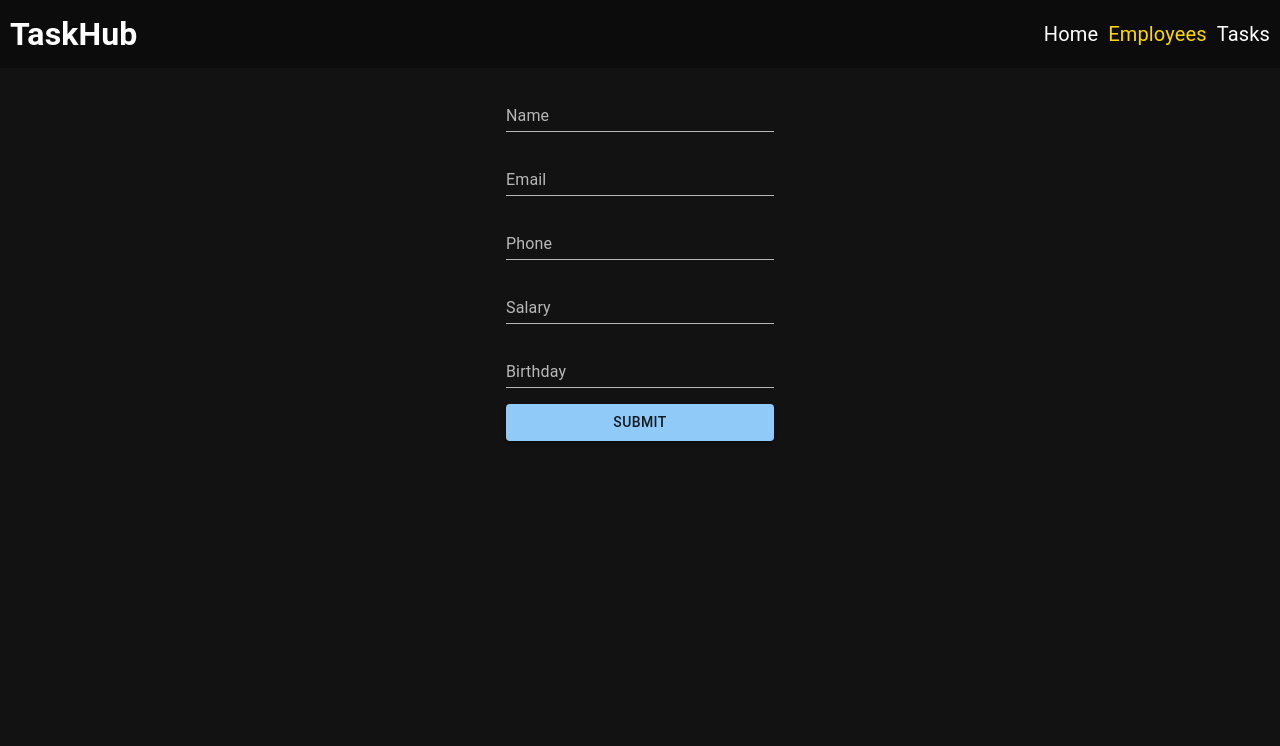
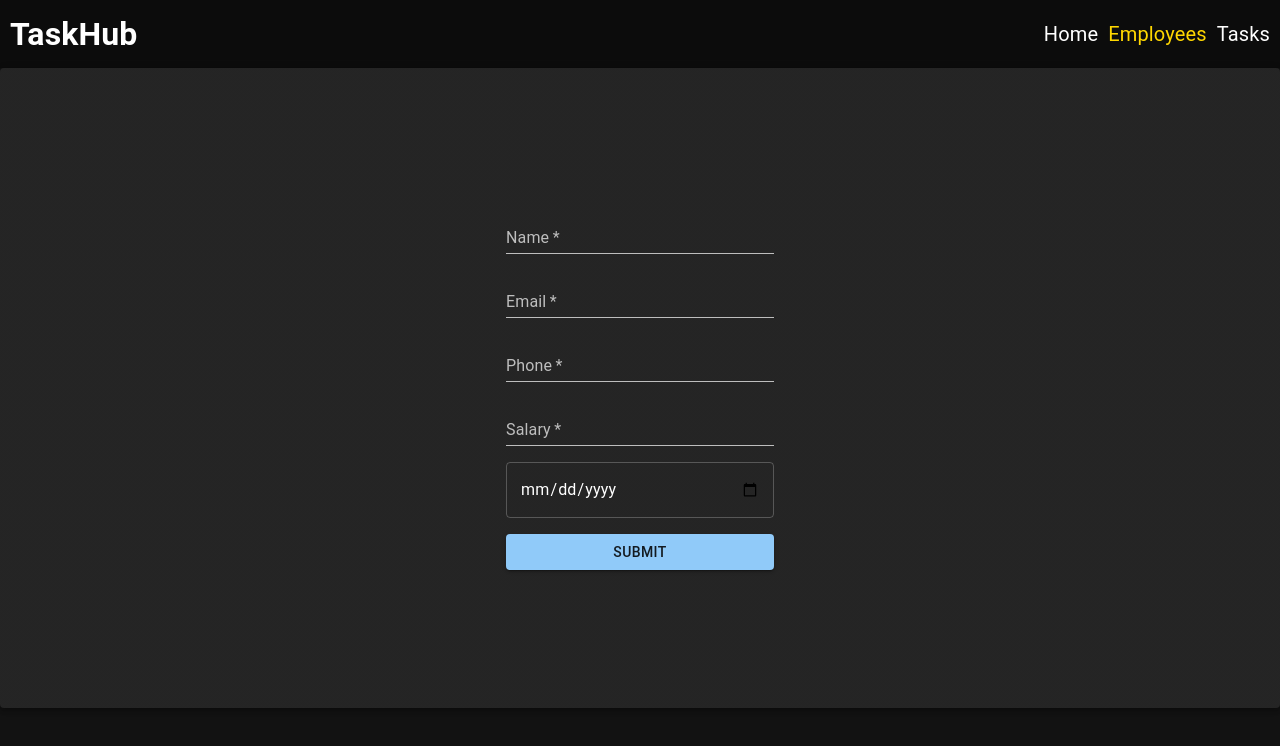
Before and after one commit to RadosRosic/TaskHub, a React (Create React App) app: page /employees/new-employee in a window 1280 px wide. Shown: the top 746 px of the page. Built offline with nearby package versions, Linux system fonts and the light colour scheme.

Commit message:
Add edit employee

```diff
--- a/package.json
+++ b/package.json
@@ -7,7 +7,7 @@
     "@emotion/styled": "^11.10.6",
     "@mui/icons-material": "^5.11.11",
     "@mui/material": "^5.11.12",
-    "@mui/x-data-grid": "^6.0.0",
+    "@mui/styled-engine-sc": "^5.11.11",
     "@testing-library/jest-dom": "^5.16.5",
     "@testing-library/react": "^13.4.0",
     "@testing-library/user-event": "^13.5.0",
@@ -16,6 +16,7 @@
     "react-router-dom": "^6.8.2",
     "react-scripts": "5.0.1",
     "sass": "^1.58.3",
+    "styled-components": "^5.3.8",
     "web-vitals": "^2.1.4"
   },
   "scripts": {
--- a/src/App.js
+++ b/src/App.js
@@ -1,15 +1,18 @@
 import { createBrowserRouter, RouterProvider } from "react-router-dom";
 
 import HomePage from "./pages/Home";
-import RootLayout from "./pages/RootLayout";
-import EmployeesPage, { loader as employeeLoader } from "./pages/Employees";
+import Root from "./pages/Root";
+import EmployeesPage, { loader as employeesLoader } from "./pages/Employees";
+import NewEmployeePage from "./pages/Employees/New";
+import EditEmployeePage from "./pages/Employees/Edit";
 import TasksPage, { loader as tasksLoader } from "./pages/Tasks";
 import ErrorPage from "./pages/Error";
 
+import { action as employeeHttpAction } from "./components/EmployeeForm";
+
 import { ThemeProvider, createTheme } from "@mui/material/styles";
 import CssBaseline from "@mui/material/CssBaseline";
-import EditEmployeePage from "./pages/EmployeeForm";
-import NewEmployeePage from "./pages/EmployeeForm";
+import Employee, { loader as employeeLoader } from "./pages/Employees/Employee";
 
 const darkTheme = createTheme({
   palette: {
@@ -20,7 +23,7 @@ const darkTheme = createTheme({
 const router = createBrowserRouter([
   {
     path: "/",
-    element: <RootLayout />,
+    element: <Root />,
     errorElement: <ErrorPage />,
     children: [
       { index: true, element: <HomePage /> },
@@ -43,22 +46,24 @@ const router = createBrowserRouter([
           {
             index: true,
             element: <EmployeesPage />,
-            loader: employeeLoader,
+            loader: employeesLoader,
           },
           {
             path: "new-employee",
             element: <NewEmployeePage />,
+            action: employeeHttpAction,
           },
           {
+            id: "employee",
             path: ":employeeID",
+            loader: employeeLoader,
+
             children: [
-              { index: true, element: <p>Employee ID</p> },
+              { index: true, element: <Employee /> },
               {
                 path: "edit-employee",
                 element: <EditEmployeePage />,
-                action: () => {
-                  console.log("xd");
-                },
+                action: employeeHttpAction,
               },
             ],
           },
--- /dev/null
+++ b/src/components/EmployeeForm.jsx
@@ -0,0 +1,104 @@
+import { Form, json, redirect } from "react-router-dom";
+import { TextField, Stack, Button, Paper, Input } from "@mui/material";
+// import { LocalizationProvider } from "@mui/x-date-pickers";
+// import { AdapterDateFns } from "@mui/x-date-pickers/AdapterDateFns";
+// import { DesktopDatePicker } from "@mui/x-date-pickers/DesktopDatePicker";
+// import { useState } from "react";
+// import dayjs from "dayjs";
+
+const EmployeeForm = ({ method, employee }) => {
+  return (
+    <Paper
+      sx={{
+        display: "flex",
+        justifyContent: "center",
+        alignItems: "center",
+        height: "80vh",
+      }}
+      elevation={3}
+    >
+      <Form method={method}>
+        <Stack width={300} m="auto" p={2} spacing={2}>
+          <TextField
+            label="Name"
+            variant="standard"
+            name="name"
+            required
+            defaultValue={employee ? employee.name : ""}
+          />
+          <TextField
+            label="Email"
+            variant="standard"
+            name="email"
+            required
+            defaultValue={employee ? employee.email : ""}
+          />
+          <TextField
+            label="Phone"
+            variant="standard"
+            name="phoneNumber"
+            required
+            defaultValue={employee ? employee.phoneNumber : ""}
+          />
+          <TextField
+            label="Salary"
+            variant="standard"
+            name="salary"
+            required
+            defaultValue={employee ? employee.salary : ""}
+          />
+          <TextField
+            type="date"
+            name="dateOfBirth"
+            required
+            defaultValue={employee ? employee.dateOfBirth : null}
+          />
+          <Button variant="contained" type="submit">
+            Submit
+          </Button>
+        </Stack>
+      </Form>
+    </Paper>
+  );
+};
+
+export default EmployeeForm;
+
+export async function action({ request, params }) {
+  const method = request.method;
+  const data = await request.formData();
+
+  const newEmployeeData = {
+    name: data.get("name"),
+    email: data.get("email"),
+    phoneNumber: data.get("phoneNumber"),
+    salary: data.get("salary"),
+    dateOfBirth: data.get("dateOfBirth"),
+  };
+
+  console.log(newEmployeeData.dateOfBirth);
+
+  let url = "https://6409c70ed16b1f3ed6dc8caf.mockapi.io/taskhub/employees";
+
+  if (method === "PUT") {
+    const employeeID = params.employeeID;
+    url += `/${employeeID}`;
+  }
+
+  const response = await fetch(url, {
+    method: method,
+    headers: {
+      "Content-Type": "application/json",
+    },
+    body: JSON.stringify(newEmployeeData),
+  });
+
+  if (!response.ok && method === "PUT") {
+    throw json({ message: "Could not edit employee" }, { status: 500 });
+  }
+  if (!response.ok && method === "POST") {
+    throw json({ message: "Could not create new employee" }, { status: 500 });
+  }
+
+  return redirect("/employees");
+}
--- a/src/components/Table/index.jsx
+++ b/src/components/Table/index.jsx
@@ -55,7 +55,7 @@ const MyTable = ({
               <TableCell>{data.salary}</TableCell>
               <TableCell>{formatDate(data.dateOfBirth)}</TableCell>
               <TableCell sx={{ width: 20 }}>
-                <IconButton>
+                <IconButton onClick={() => deleteEmployeeHandler(data.id)}>
                   <PersonRemoveIcon />
                 </IconButton>
               </TableCell>
@@ -65,9 +65,9 @@ const MyTable = ({
                 </Link>
               </TableCell>
               <TableCell sx={{ width: 20 }}>
-                <IconButton>
+                <Link to={data.id}>
                   <VisibilityIcon />
-                </IconButton>
+                </Link>
               </TableCell>
             </TableRow>
           ))}
--- a/src/pages/EmployeeForm.jsx
+++ /dev/null
@@ -1,54 +0,0 @@
-import { Form } from "react-router-dom";
-import { TextField, Stack, Button } from "@mui/material";
-
-const EmployeeForm = () => {
-  return (
-    <Form>
-      <Stack width={300} m="auto" p={2} spacing={2}>
-        <TextField
-          id="standard-basic"
-          label="Name"
-          variant="standard"
-          name="name"
-        />
-        <TextField
-          id="standard-basic"
-          label="Email"
-          variant="standard"
-          name="email"
-        />
-        <TextField
-          id="standard-basic"
-          label="Phone"
-          variant="standard"
-          name="phone"
-        />
-        <TextField
-          id="standard-basic"
-          label="Salary"
-          variant="standard"
-          name="Salary"
-        />
-        <TextField
-          id="standard-basic"
-          label="Birthday"
-          variant="standard"
-          name="birthday"
-        />
-
-        <Button variant="contained">Submit</Button>
-      </Stack>
-    </Form>
-  );
-};
-
-export default EmployeeForm;
-
-export const editEmployee = async () => {
-  const response = await fetch(
-    "https://6409c70ed16b1f3ed6dc8caf.mockapi.io/taskhub/employees",
-    {
-      method: "PATCH",
-    }
-  );
-};
--- /dev/null
+++ b/src/pages/Employees/Edit.jsx
@@ -0,0 +1,10 @@
+import EmployeeForm from "../../components/EmployeeForm";
+import { useRouteLoaderData } from "react-router-dom";
+
+const EditEmployee = () => {
+  const data = useRouteLoaderData("employee");
+
+  return <EmployeeForm method="PUT" employee={data} />;
+};
+
+export default EditEmployee;
--- /dev/null
+++ b/src/pages/Employees/Employee.jsx
@@ -0,0 +1,29 @@
+import React from "react";
+import { json } from "react-router-dom";
+
+const Employee = () => {
+  return <div>Employee</div>;
+};
+
+export default Employee;
+
+export async function loader({ params }) {
+  const id = params.employeeID;
+
+  const response = await fetch(
+    "https://6409c70ed16b1f3ed6dc8caf.mockapi.io/taskhub/employees/" + id
+  );
+
+  if (!response.ok) {
+    throw json(
+      { message: "Could not fetch details for selected employee." },
+      {
+        status: 500,
+      }
+    );
+  } else {
+    const resData = await response.json();
+    console.log(id, resData);
+    return resData;
+  }
+}
--- /dev/null
+++ b/src/pages/Employees/New.jsx
@@ -0,0 +1,7 @@
+import EmployeeForm from "../../components/EmployeeForm";
+
+const NewEmployee = () => {
+  return <EmployeeForm method="POST" />;
+};
+
+export default NewEmployee;
--- /dev/null
+++ b/src/pages/Employees/index.jsx
@@ -0,0 +1,79 @@
+import { useLoaderData, json, useNavigate, useSubmit } from "react-router-dom";
+import { useState } from "react";
+import Table from "../../components/Table";
+const cellNames = [
+  "Name",
+  "Email",
+  "Phone",
+  "Salary",
+  "Birthday",
+  "Remove",
+  "Edit",
+  "View",
+];
+
+const Employees = () => {
+  const data = [...useLoaderData()];
+  const navigate = useNavigate();
+  const [sortBy, setSortBy] = useState("name");
+  const [page, setPage] = useState(1);
+  const [pageSize, setPageSize] = useState(5);
+  const submit = useSubmit();
+
+  const deleteEmployeeHandler = async (id) => {
+    const confirm = window.confirm("Are you sure?");
+
+    if (confirm) {
+      const response = await fetch(
+        "https://6409c70ed16b1f3ed6dc8caf.mockapi.io/taskhub/employees/" + id,
+        {
+          method: "DELETE",
+        }
+      );
+
+      if (!response.ok) {
+        throw json(
+          { message: "Could not delete employee" },
+          {
+            status: 500,
+          }
+        );
+      }
+      navigate(0);
+    }
+  };
+
+  if (sortBy === "name") {
+    data.sort((a, b) => a.name.localeCompare(b.name));
+  } else if (sortBy === "email") {
+    data.sort((a, b) => a.email.localeCompare(b.email));
+  } else if (sortBy === "salary") {
+    data.sort((a, b) => b.salary - a.salary);
+  } else if (sortBy === "task") {
+    data.sort((a, b) => a.task.localeCompare(b.task));
+  }
+
+  return (
+    <Table
+      cellNames={cellNames}
+      bodyData={data}
+      page={page}
+      setPage={setPage}
+      pageSize={pageSize}
+      deleteEmployeeHandler={deleteEmployeeHandler}
+    />
+  );
+};
+
+export default Employees;
+
+export async function loader() {
+  const response = await fetch(
+    "https://6409c70ed16b1f3ed6dc8caf.mockapi.io/taskhub/employees"
+  );
+  if (!response.ok) {
+    throw json({ message: "Could not fetch employees." }, { status: 500 });
+  } else {
+    return response;
+  }
+}
```
Also changed, not shown: src/pages/NewEmployee.jsx (added, +14 -0 lines), 1 other file (tests, documents, lock files or other folders).
